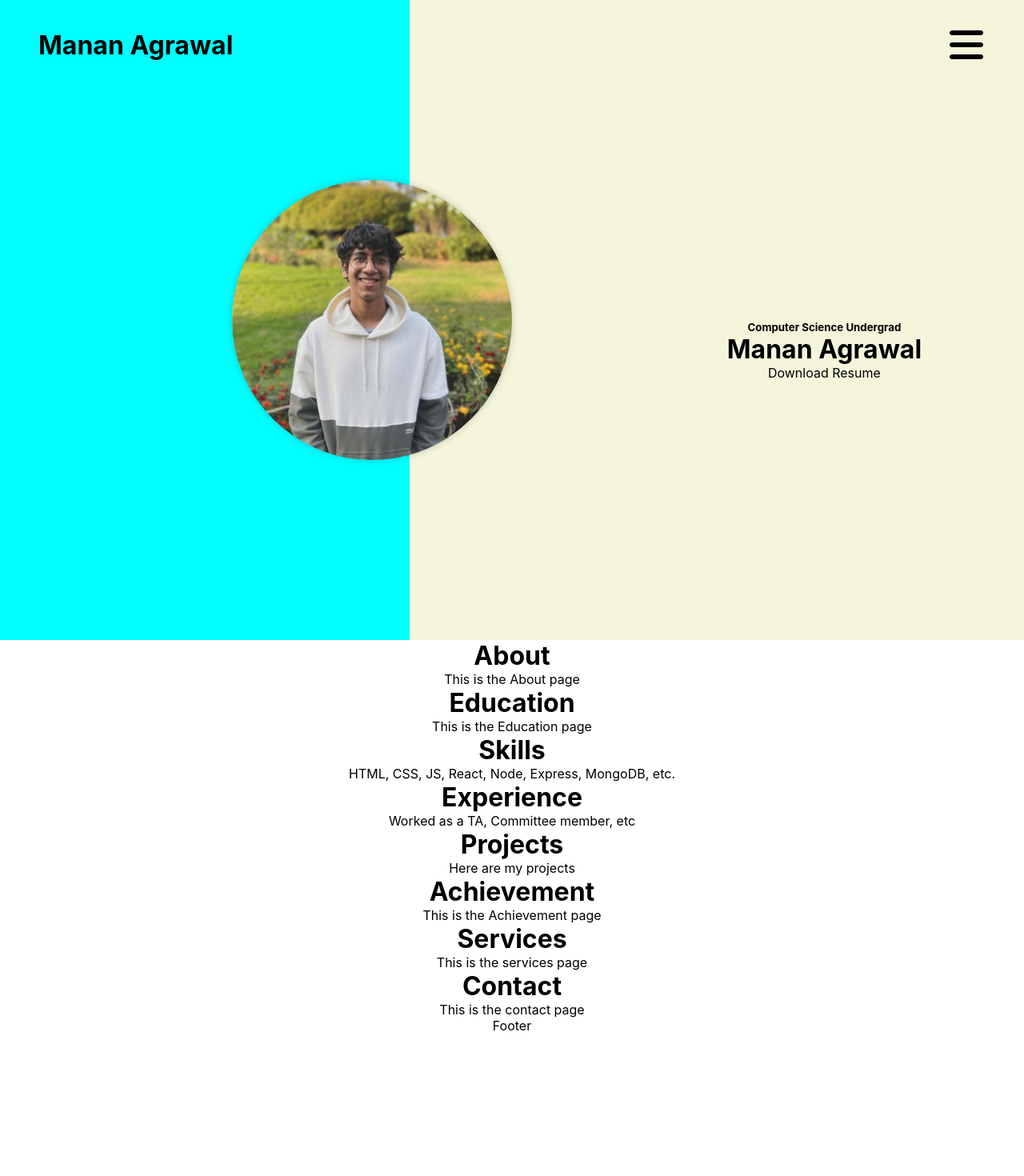
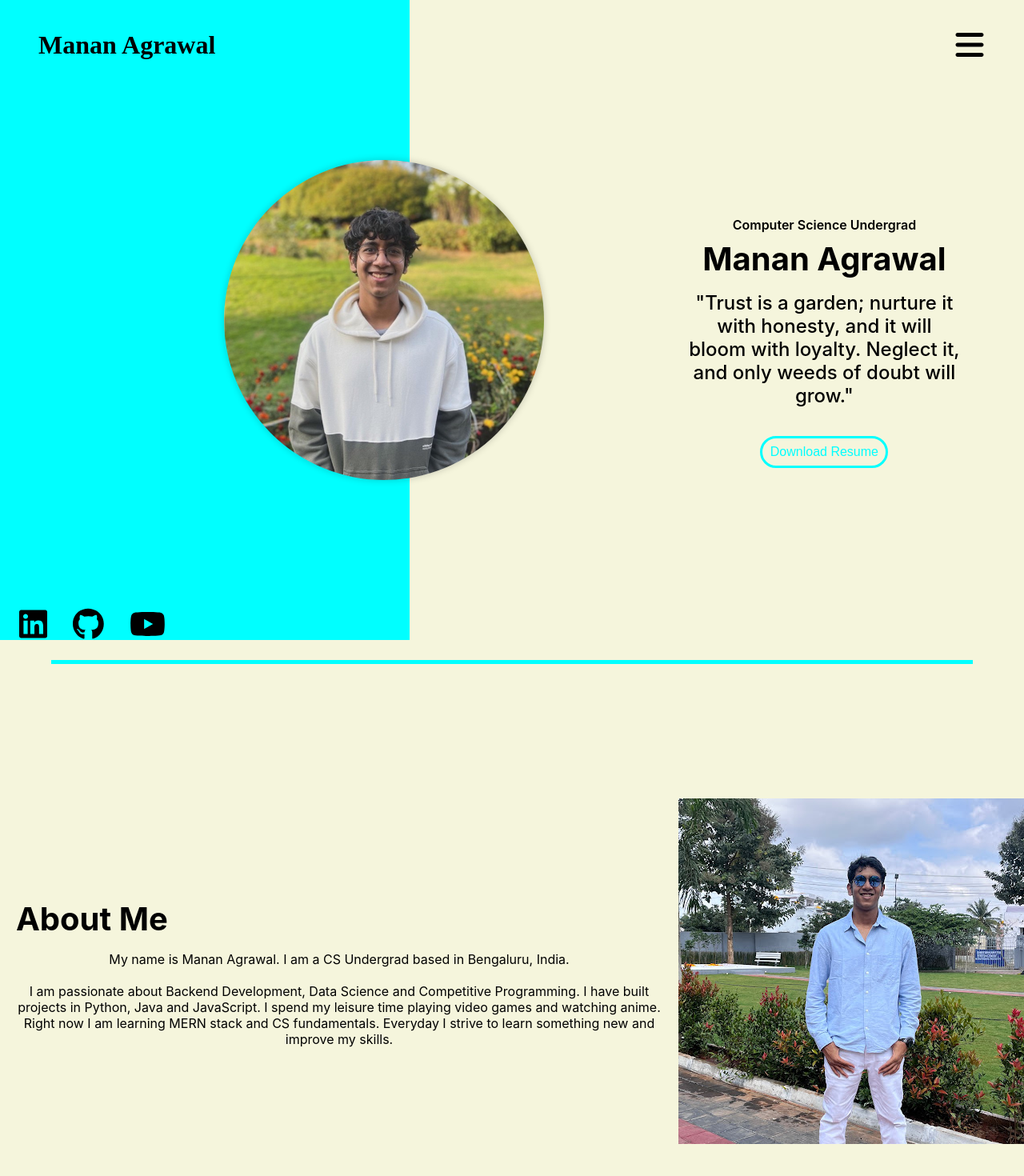
Before and after one commit to Manan21st/manan_portfolio, a React (Create React App) app: page / in a window 1280 px wide. Shown: the top 1470 px of the page at 80% size. Before the commit the page ends 1292 px from the top, so only its background shows below. Built offline with nearby package versions, Linux system fonts and the light colour scheme.

Commit message:
landing page complete and progress on about page

```diff
--- a/package.json
+++ b/package.json
@@ -4,6 +4,7 @@
   "private": true,
   "dependencies": {
     "@fortawesome/fontawesome-svg-core": "^6.5.2",
+    "@fortawesome/free-brands-svg-icons": "^6.5.2",
     "@fortawesome/free-solid-svg-icons": "^6.5.2",
     "@fortawesome/react-fontawesome": "^0.2.2",
     "@testing-library/jest-dom": "^5.17.0",
--- a/src/components/about/About.css
+++ b/src/components/about/About.css
@@ -0,0 +1,40 @@
+.about{
+    display: flex;
+    position: relative;
+    justify-content: space-evenly;
+    align-items: center;
+    height: 100vh;
+    width: 100%;
+    padding-top: 2rem;
+    background-color: beige;
+    flex-direction: column;
+}
+
+.line{
+    width: 90%;
+    height: 5px;
+    background-color: aqua;
+    position: absolute;
+    top: 25px;
+}
+
+.about-body{
+    display: flex;
+    justify-content: space-evenly;
+    align-items: center;
+    flex-direction: row;
+}
+
+.about-description{
+    display: flex;
+    flex-direction: column;
+    justify-content: space-evenly;
+    align-items: flex-start;
+    padding: 20px;
+}
+
+.about-description h3{
+    font-size: 2.5rem;
+    margin-bottom: 1rem;
+    font-weight: 700;
+}
--- a/src/components/about/About.js
+++ b/src/components/about/About.js
@@ -1,9 +1,25 @@
 import './About.css';
+import manan_full from '../../assets/manan_full.jpg';
 function About(){
     return (
         <div className="about">
-            <h1>About</h1>
-            <p>This is the About page</p>
+            <div className='line'></div>
+            <div className='about-body'>
+                <div className='about-description'>
+                    <h3>About Me</h3>
+                    <p>
+                        My name is Manan Agrawal. I am a CS Undergrad based in Bengaluru, India.
+                        <br />
+                        <br />
+                        I am passionate about Backend Development, Data Science and Competitive Programming.
+                        I have built projects in Python, Java and JavaScript. I spend my leisure time playing video games and watching anime. Right now I am learning MERN stack and CS fundamentals.
+                        Everyday I strive to learn something new and improve my skills.
+                    </p>
+                </div>
+                <div className='about-img'>
+                    <img src={manan_full} />
+                </div>
+            </div>
         </div>
     );
 }
--- a/src/components/landing/Landing.css
+++ b/src/components/landing/Landing.css
@@ -19,6 +19,25 @@
     margin-top: 10%;
     margin-right: 10%;
 }
+
+.container-contents h6{
+    font-size: 1rem;
+    margin-bottom: 0.5rem;
+    font-weight: 600;
+}
+
+.container-contents h1{
+    font-size: 2.5rem;
+    margin-bottom: 1rem;
+    font-weight: 700;
+}
+
+.container-contents p{
+    font-size: 1.5rem;
+    margin-bottom: 1rem;
+    font-weight: 500;
+}
+
 .left-cont{
     display: flex;
     justify-content: flex-start;
@@ -30,9 +49,9 @@
 
 .landing-img{
     position: absolute;
-    width:350px;
-    height:350px;
-    transform: translateX(-50%);
+    width:400px;
+    height:400px;
+    transform: translateX(-40%);
     border-radius: 50%;
     object-fit: cover;
     box-shadow: 0 0 10px rgba(0, 0, 0, 0.2);
@@ -47,3 +66,21 @@
     background-color:beige;
     width: 60%;
 }
+
+.social-media{
+    font-size:40px;
+    margin: 0 1rem;
+    color:black;
+}
+
+.button-icon{
+    color:aqua;
+    border: 3px solid aqua;
+    height: 40px;
+    width:160px;
+    border-radius: 25px;
+    background-color: transparent;
+    text-decoration: none;
+    font-size: 1rem;
+    margin: 20px;
+}
--- a/src/components/landing/Landing.js
+++ b/src/components/landing/Landing.js
@@ -1,5 +1,9 @@
 import './Landing.css';
 import manan_potrait from '../../assets/manan_potrait.jpg';
+import { FontAwesomeIcon } from '@fortawesome/react-fontawesome';
+import { faLinkedin } from '@fortawesome/free-brands-svg-icons';
+import { faGithub } from '@fortawesome/free-brands-svg-icons';
+import { faYoutube } from '@fortawesome/free-brands-svg-icons';
 
 function Landing(){
     return (
@@ -7,17 +11,26 @@ function Landing(){
             <div className='landing-cont'>
                 <div className='left-cont'>
                     <div className='container-contents'>
-                        <a href='google.com'></a>
-                        <a href='google.com'></a>
-                        <a href='google.com'></a>
+                        <a href='https://www.linkedin.com/in/manan-agrawal-bb6b19291/'>
+                            <FontAwesomeIcon icon={faLinkedin} className='social-media'/>
+                        </a>
+                        <a href='https://github.com/Manan21st'>
+                            <FontAwesomeIcon icon={faGithub} className='social-media'/>
+                        </a>
+                        <a href='https://www.youtube.com/@NaughtyJoke'>
+                            <FontAwesomeIcon icon={faYoutube} className='social-media'/>
+                        </a>
                     </div>
                 </div>
-                <img src={manan_potrait} alt className='landing-img'/>
+                <img src={manan_potrait} alt='Manan' className='landing-img'/>
                 <div className="right-cont">
                     <div className='container-contents'>
-                        <h5>Computer Science Undergrad</h5>
+                        <h6>Computer Science Undergrad</h6>
                         <h1>Manan Agrawal</h1>
-                        <div className='btn'>Download Resume</div>
+                        <p>"Trust is a garden; nurture it with honesty, and it will bloom with loyalty. Neglect it, and only weeds of doubt will grow."</p>
+                        <a href='www.google.com' download={manan_potrait}>
+                            <button className='button-icon'>Download Resume</button>
+                        </a>
                     </div>
                 </div>
             </div>
--- a/src/components/navbar/Navbars.css
+++ b/src/components/navbar/Navbars.css
@@ -17,10 +17,15 @@
     margin-top: 1rem;
 }
 
+.navbar-cont h1{
+    font-family: 'Lucida Handwriting', cursive;
+    font-size: 2rem;
+}
+
 .baricon{
     display: flex;
     justify-content: center;
     align-items: center;
-    width: 3rem;
-    height: 3rem;
+    width: 2.5rem;
+    height: 2.5rem;
 }
```
Also changed, not shown: src/assets/manan_full.jpg (added), 1 other file (tests, documents, lock files or other folders).
